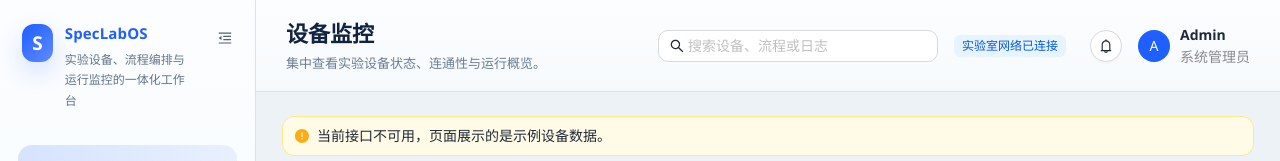
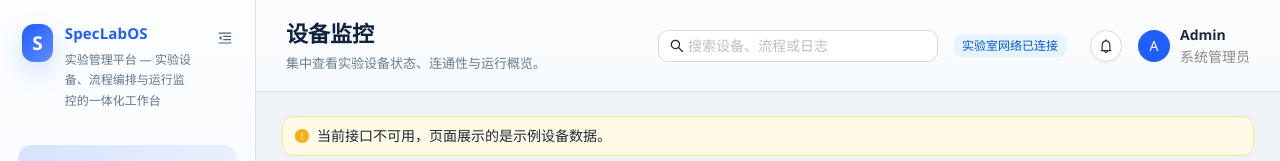
Before and after one commit to SynlysAI/SpecLabOS, a React (Vite) app in the folder frontend/: page / in a window 1280 px wide. Shown: the top 161 px of the page. Built offline with nearby package versions, Linux system fonts and the light colour scheme; no server answers.

Commit message:
修改在线设备及标题显示

```diff
--- a/frontend/src/layout/AppSidebar.jsx
+++ b/frontend/src/layout/AppSidebar.jsx
@@ -59,7 +59,7 @@ export default function AppSidebar({ collapsed, onToggle }) {
             <div className="sidebar-brand-copy">
               <Text className="sidebar-brand-product">SpecLabOS</Text>
               <Text type="secondary" className="sidebar-brand-text">
-                实验设备、流程编排与运行监控的一体化工作台
+                实验管理平台 — 实验设备、流程编排与运行监控的一体化工作台
               </Text>
             </div>
           ) : null}
```
Also changed, not shown: 1 other file (tests, documents, lock files or other folders).
